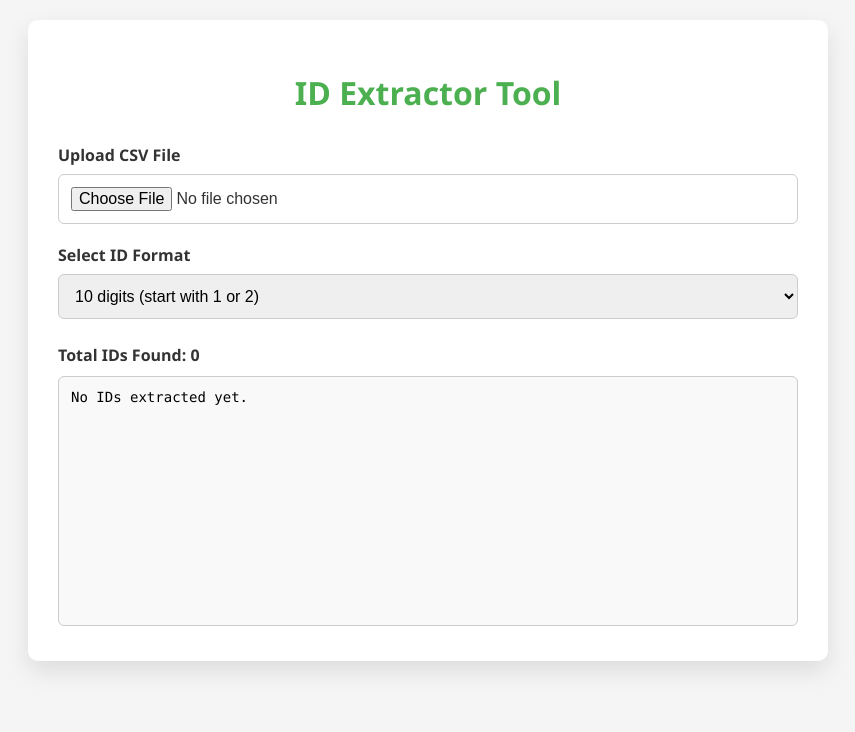
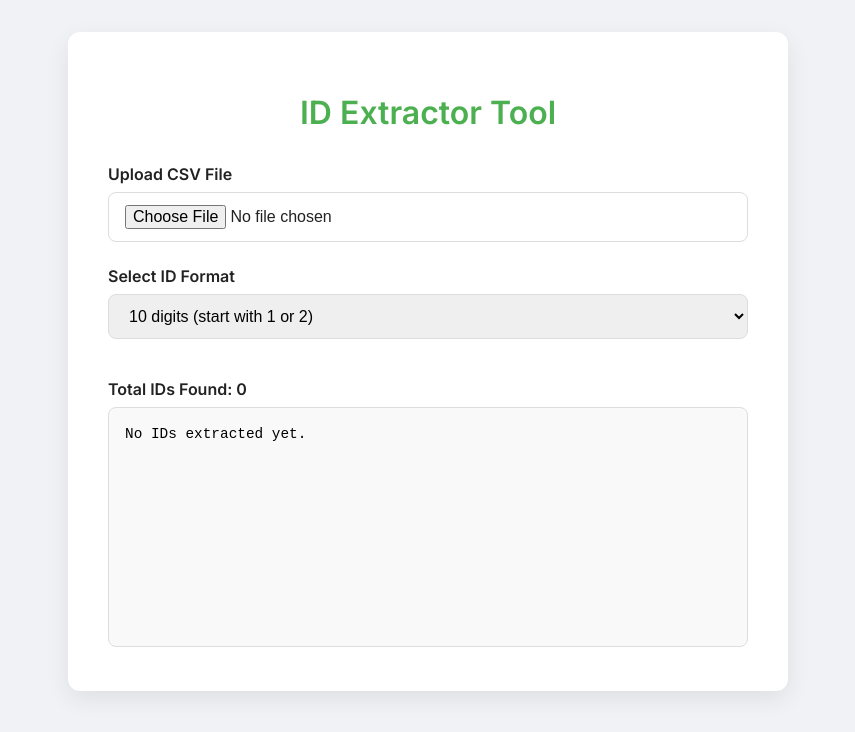
Before and after one commit to Hamad-Albaqami/id_extractor_web, a plain HTML site: page index.html in a window 1280 px wide. Shown: the whole page, without its empty margins (212-1067 px from the left). Drawn offline with Linux system fonts and the light colour scheme.

Commit message:
Update index.html

```diff
--- a/index.html
+++ b/index.html
@@ -2,16 +2,18 @@
 <html lang="en">
 <head>
   <meta charset="UTF-8" />
-  <meta name="viewport" content="width=device-width, initial-scale=1.0"/>
+  <meta name="viewport" content="width=device-width, initial-scale=1.0" />
   <title>ID Extractor Tool</title>
+  <link href="https://fonts.googleapis.com/css2?family=Inter:wght@400;600&display=swap" rel="stylesheet">
   <style>
     :root {
       --primary: #4caf50;
       --primary-hover: #43a047;
-      --bg-light: #f5f5f5;
+      --bg-light: #f0f2f5;
       --bg-white: #ffffff;
-      --text-dark: #333;
-      --text-muted: #777;
+      --text-dark: #222;
+      --text-muted: #666;
+      --border-color: #ddd;
     }
 
     * {
@@ -19,50 +21,61 @@
     }
 
     body {
-      font-family: "Segoe UI", sans-serif;
+      font-family: 'Inter', sans-serif;
       background-color: var(--bg-light);
       margin: 0;
-      padding: 20px;
+      padding: 2rem;
       color: var(--text-dark);
     }
 
     .container {
-      max-width: 800px;
+      max-width: 720px;
       margin: auto;
       background-color: var(--bg-white);
-      padding: 30px;
-      border-radius: 10px;
-      box-shadow: 0 10px 25px rgba(0, 0, 0, 0.1);
+      padding: 2.5rem;
+      border-radius: 12px;
+      box-shadow: 0 8px 24px rgba(0, 0, 0, 0.08);
     }
 
     h1 {
       text-align: center;
       color: var(--primary);
-      margin-bottom: 30px;
+      font-weight: 600;
+      margin-bottom: 2rem;
     }
 
     label {
+      display: block;
+      margin-bottom: 0.5rem;
       font-weight: 600;
-      margin-top: 20px;
-      display: block;
+      color: var(--text-dark);
     }
 
     input[type="file"],
     select,
     button {
       width: 100%;
-      padding: 12px;
-      margin-top: 8px;
-      border: 1px solid #ccc;
-      border-radius: 6px;
-      font-size: 16px;
+      padding: 0.75rem 1rem;
+      margin-bottom: 1.5rem;
+      border: 1px solid var(--border-color);
+      border-radius: 8px;
+      font-size: 1rem;
+      transition: border 0.3s ease;
+    }
+
+    input[type="file"]:focus,
+    select:focus,
+    button:focus {
+      outline: none;
+      border-color: var(--primary);
     }
 
     button {
       background-color: var(--primary);
       color: white;
       border: none;
-      transition: background 0.3s ease;
+      font-weight: 600;
+      cursor: pointer;
     }
 
     button:hover {
@@ -71,8 +84,8 @@
 
     .btn-group {
       display: flex;
-      gap: 10px;
-      margin-top: 20px;
+      gap: 1rem;
+      margin-bottom: 1.5rem;
     }
 
     .btn-group button {
@@ -80,25 +93,25 @@
     }
 
     .output {
-      margin-top: 25px;
+      margin-top: 1rem;
     }
 
     .id-count {
-      font-weight: bold;
-      margin-bottom: 10px;
+      font-weight: 600;
+      margin-bottom: 0.5rem;
     }
 
     textarea {
       width: 100%;
-      height: 250px;
-      padding: 12px;
-      font-family: Consolas, monospace;
-      font-size: 14px;
-      border: 1px solid #ccc;
-      border-radius: 6px;
+      height: 240px;
+      padding: 1rem;
+      font-family: 'Courier New', monospace;
+      font-size: 0.9rem;
+      border: 1px solid var(--border-color);
+      border-radius: 8px;
       background-color: #f9f9f9;
       resize: none;
-      overflow-y: auto;
+      line-height: 1.4;
     }
 
     textarea.single-line {
@@ -107,7 +120,8 @@
     }
 
     #download-button {
-      margin-top: 20px;
+      display: none;
+      margin-top: 1rem;
     }
 
     @media (max-width: 600px) {
@@ -141,19 +155,20 @@
       <textarea id="ids-output" readonly>No IDs extracted yet.</textarea>
     </div>
 
-    <button id="download-button" style="display:none;">Download as CSV</button>
+    <button id="download-button">Download as CSV</button>
   </div>
 
   <script>
     let extractedIDs = [];
     let showingWithCommas = false;
+    let currentFile = null;
 
     function getRegexPattern(idType) {
       if (idType === "10 digits (start with 1 or 2)") {
         return /\b([12]\d{9})\b/g;
       } else if (idType === "8 digits (start with 14)") {
         return /\b(14\d{6})\b/g;
-      }else if (idType === "14 digits (start with 300)") {
+      } else if (idType === "14 digits (start with 300)") {
         return /\b(3000\d{10})\b/g;
       }
       return null;
@@ -161,7 +176,6 @@
 
     function processCSV(file, idType) {
       const reader = new FileReader();
-
       reader.onload = function (event) {
         const text = event.target.result;
         const rows = text.split("\n");
@@ -178,9 +192,8 @@
           });
         });
 
-        displayExtractedIDs(false);
+        displayExtractedIDs(showingWithCommas);
       };
-
       reader.readAsText(file);
     }
 
@@ -195,8 +208,7 @@
           ? extractedIDs.map((id, i) => (i < extractedIDs.length - 1 ? id + "," : id)).join("\n")
           : extractedIDs.join("\n");
 
-
-    output.classList.remove("single-line"); // ensure wrapping stays normal
+        output.classList.remove("single-line");
         countLabel.textContent = `Total IDs Found: ${extractedIDs.length}`;
         toggleBtns.style.display = "flex";
         downloadBtn.style.display = "inline-block";
@@ -211,11 +223,18 @@
 
     document.getElementById("file-upload").addEventListener("change", function () {
       const file = this.files[0];
+      if (file) {
+        currentFile = file;
         const idType = document.getElementById("id-type").value;
-
-      if (file) {
         processCSV(file, idType);
         showingWithCommas = false;
+      }
+    });
+
+    document.getElementById("id-type").addEventListener("change", function () {
+      if (currentFile) {
+        const idType = this.value;
+        processCSV(currentFile, idType);
       }
     });
 
@@ -232,6 +251,19 @@
     document.getElementById("download-button").onclick = () => {
       downloadCSV(extractedIDs);
     };
+
+    function downloadCSV(data) {
+      const csvContent = data.join("\n");
+      const blob = new Blob([csvContent], { type: "text/csv;charset=utf-8;" });
+      const url = URL.createObjectURL(blob);
+      const link = document.createElement("a");
+      link.setAttribute("href", url);
+      link.setAttribute("download", "extracted_ids.csv");
+      link.style.display = "none";
+      document.body.appendChild(link);
+      link.click();
+      document.body.removeChild(link);
+    }
   </script>
 </body>
 </html>
```
Lines whose indentation alone changed are shown as unchanged.
